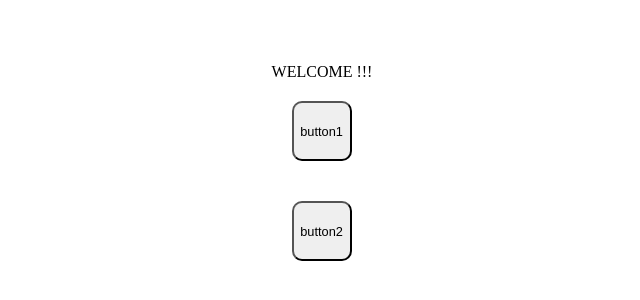
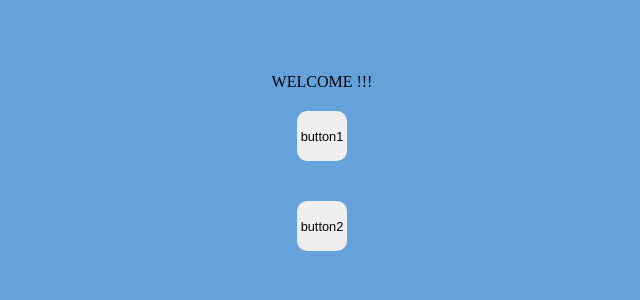
Before and after one commit to Anthcode/FramerPlayground, a React (Create React App) app: page / in a window 1280 px wide. Shown: the part 228-528 px from the top of the page, without its empty margins (318-958 px from the left). Built offline with nearby package versions, Linux system fonts and the light colour scheme.

Commit message:
2 files modified

```diff
--- a/src/App.js
+++ b/src/App.js
@@ -10,7 +10,11 @@ export default function App() {
     stiffness: 260,
   };
   return (
-    <div>
+    <motion.div
+      className="app"
+      initial={{ opacity: 0 }}
+      animate={{ opacity: 1 }}
+    >
       <motion.div initial={{ y: -450 }} transition={spring} animate={{ y: 0 }}>
         WELCOME !!!
       </motion.div>
@@ -42,6 +46,6 @@ export default function App() {
       >
         button2
       </motion.button>
-    </div>
+    </motion.div>
   );
 }
--- a/src/style.css
+++ b/src/style.css
@@ -1,22 +1,23 @@
 * {
-  margin:0;
+  margin: 0;
   padding: 0;
   box-sizing: border-box;
 }
 
-
-#root {
+button {
+  width: 50px;
+  height: 50px;
+  border-radius: 10px;
+  margin: 20px;
+  font-size: 0.8em;
+  border: none;
+}
+.app {
+  background-color: rgb(101, 162, 219);
   display: flex;
+  flex-direction: column;
   justify-content: center;
   align-items: center;
   height: 100vh;
   width: 100%;
 }
-
-button {
-  width: 60px;
-  height: 60px;
-  border-radius: 10px;
-  margin: 20px;
-  font-size: .8em;
-}
```
